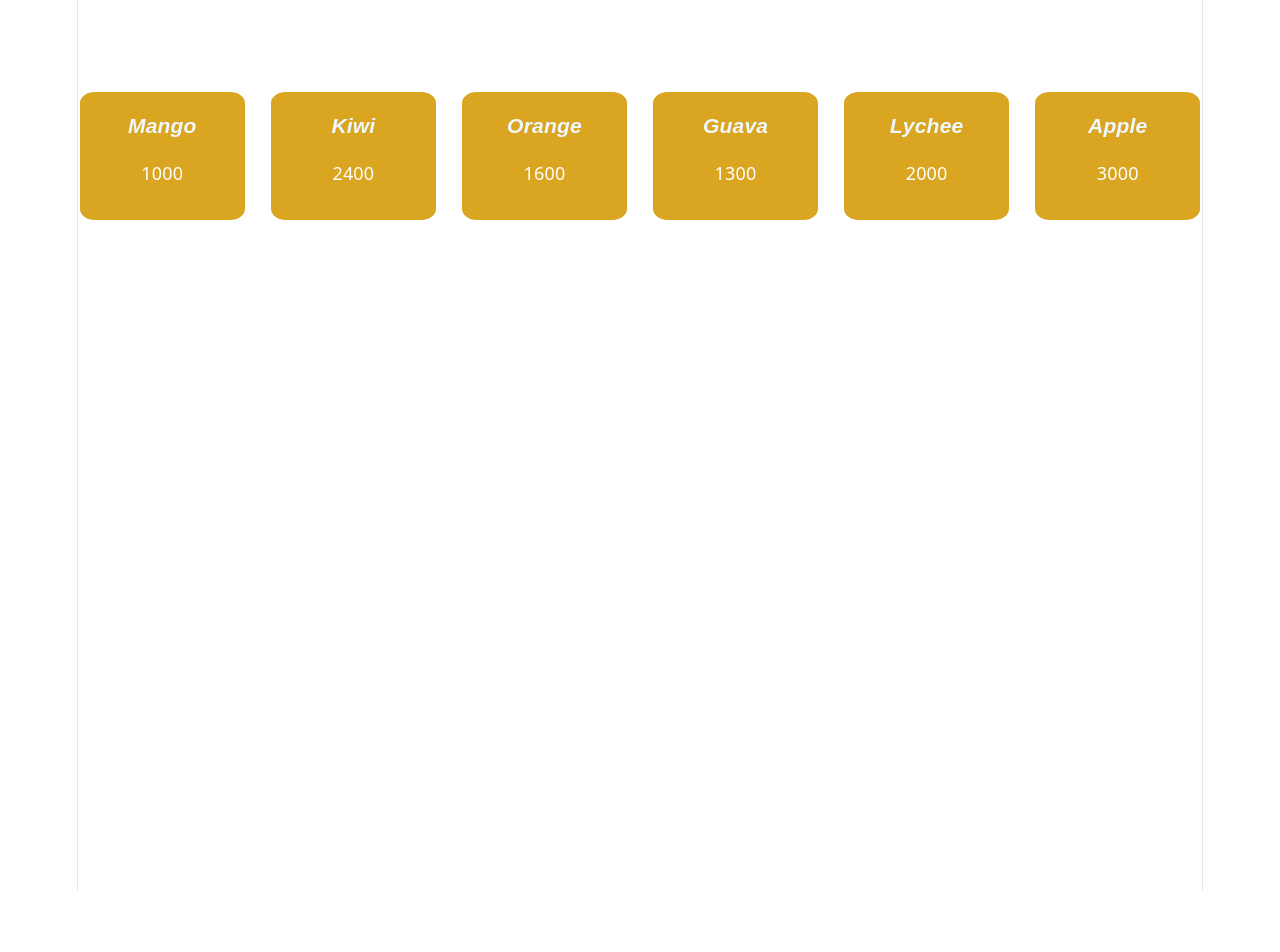
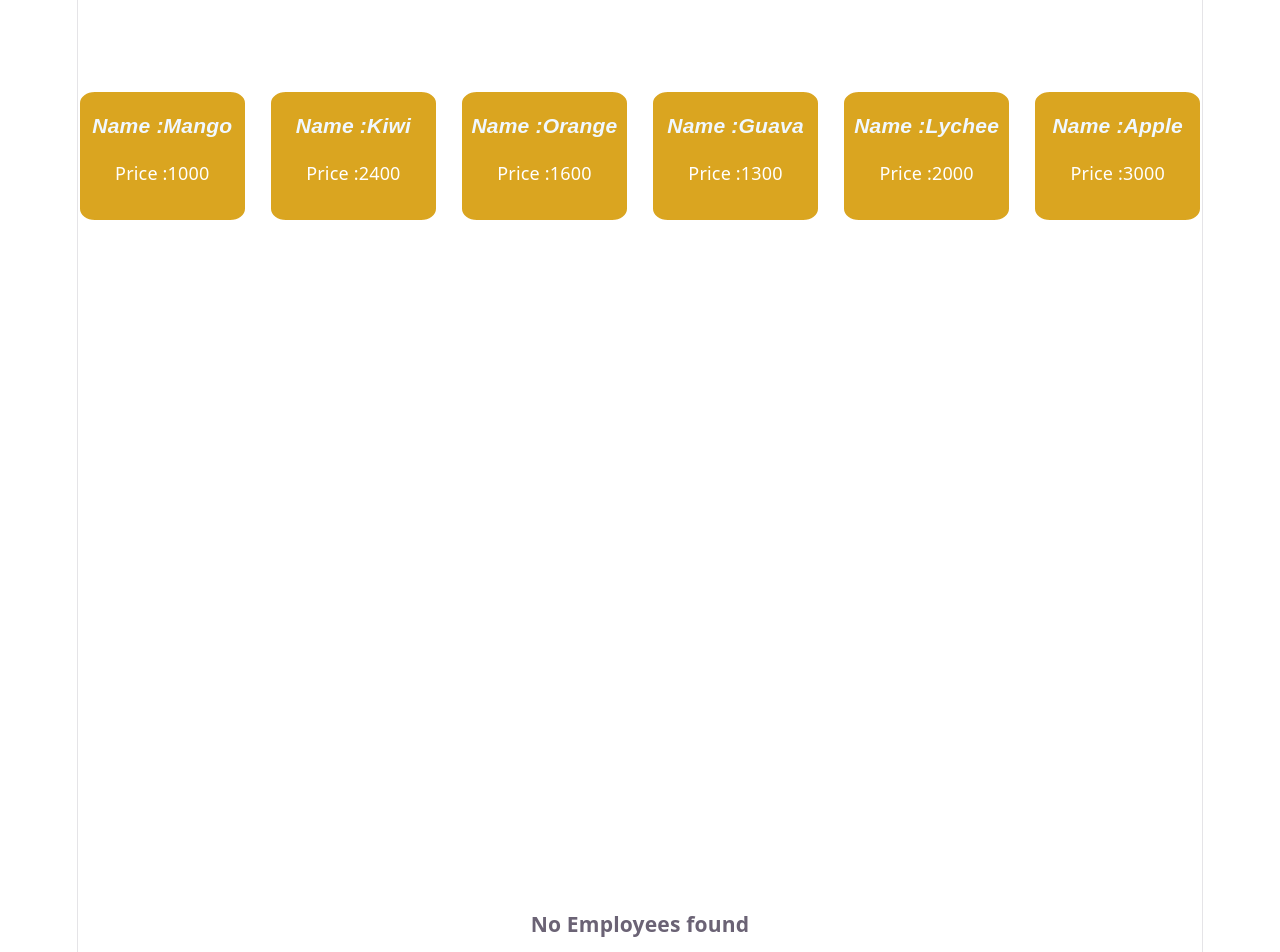
Before and after one commit to alyanshah23/test, a React (Vite) app in the folder first-assign/: page / in a window 1280 px wide. Shown: the top 952 px of the page. Before the commit the page ends 890 px from the top, so only its background shows below. Built offline with nearby package versions, Linux system fonts and the light colour scheme.

Commit message:
complete

```diff
--- a/first-assign/src/App.jsx
+++ b/first-assign/src/App.jsx
@@ -16,6 +16,7 @@ import Msg from "./MyComponents/Msg";
 import Loginpage from "./MyComponents/Loginpage";
 import Fruitswithcss from "./MyComponents/Fruitswithcss";
 import "./App.css"
+import Employee from "./MyComponents/Employee";
 function App() {
   return (
    <>
@@ -36,6 +37,7 @@ function App() {
     <Msg/>
     <Loginpage/> */}
     <Fruitswithcss/>
+    <Employee/>
 
    </>
   );
--- /dev/null
+++ b/first-assign/src/MyComponents/Employee.jsx
@@ -0,0 +1,14 @@
+function Employee() {
+    const EmployeeList = []
+    let message = ""
+    if (EmployeeList.length === 0) {
+        message = "No Employees found"
+    }
+    return (
+        <>
+          <h3>{message}</h3>
+
+        </>
+    )
+}
+export default Employee
--- a/first-assign/src/MyComponents/Fruitswithcss.jsx
+++ b/first-assign/src/MyComponents/Fruitswithcss.jsx
@@ -21,8 +21,8 @@ function Fruitswithcss(){
        <div className="set">
          {FruitsData.map((n)=>(
             <div className="card" key={n.id}>
-                <h3 className="cardheading">{n.Name}</h3 >
-                <p>{n.Price}</p>
+                <h3 className="cardheading">Name :{n.Name}</h3 >
+                <p>Price :{n.Price}</p>
 
             </div>
              ))}
```
